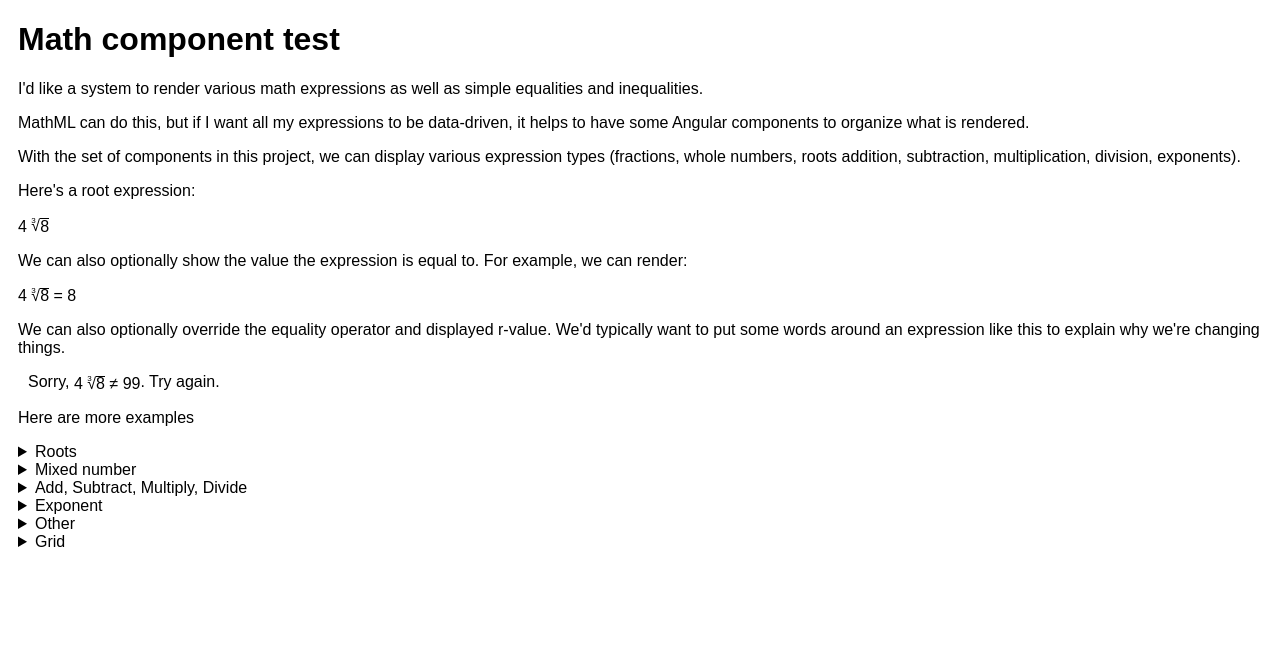
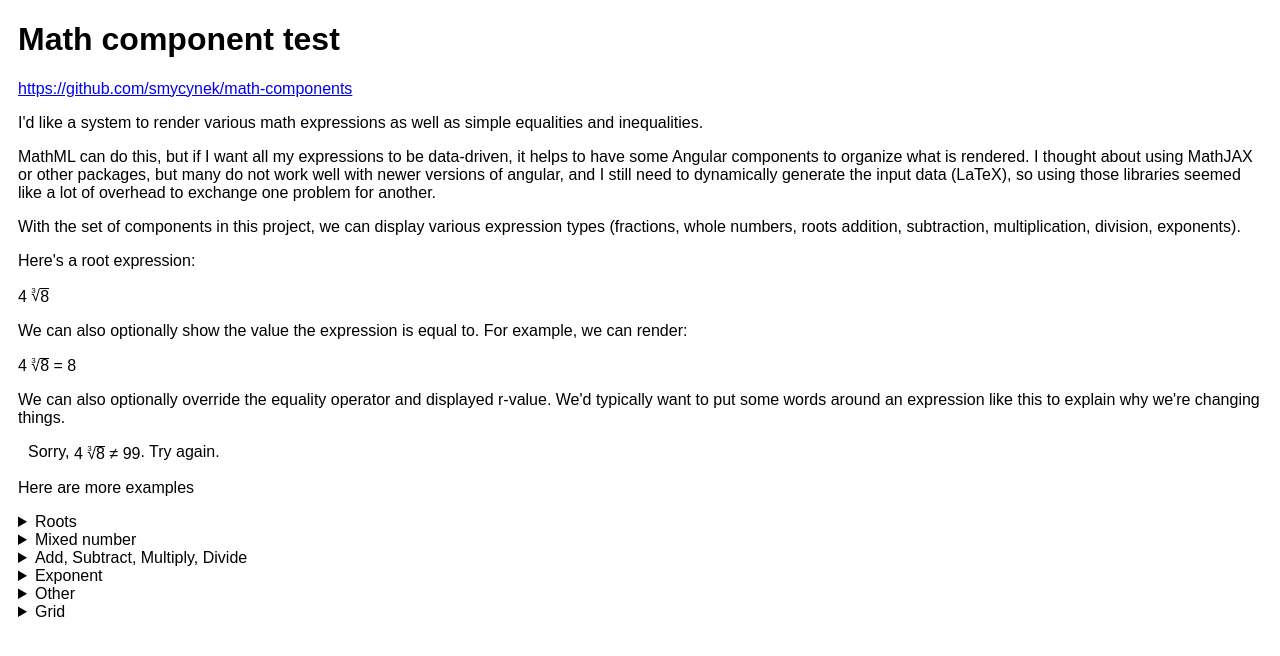
Before and after one commit to smycynek/math-components, an Angular app: page / in a window 1280 px wide. Shown: the top 656 px of the page. Built offline with nearby package versions, Linux system fonts and the light colour scheme.

Commit message:
add more comment info

```diff
--- a/src/app/app.component.html
+++ b/src/app/app.component.html
@@ -1,12 +1,18 @@
 <div>
     <h1>Math component test</h1>
 
+    <a href="https://github.com/smycynek/math-components">https://github.com/smycynek/math-components</a>
+
+
     <p>I'd like a system to render various math expressions as well as simple equalities and inequalities.</p>
     <p>MathML can do this, but if I want all my expressions to be data-driven, it helps to have some Angular
-        components to organize what is rendered.
-        </p>
+        components to organize what is rendered.  I thought about using MathJAX or other packages, but many do not
+        work well with newer versions of angular, and I still need to dynamically generate the input data (LaTeX),
+        so using those libraries seemed like a lot of overhead to exchange one problem for another.
+    </p>
 
-    <p>With the set of components in this project, we can display various expression types (fractions, whole numbers, roots
+    <p>With the set of components in this project, we can display various expression types (fractions, whole numbers,
+        roots
         addition, subtraction, multiplication, division, exponents).
     </p>
     <p>
@@ -28,7 +34,7 @@
     </p>
     <div>
         <span>{{preamble}}</span>
-        <math-exp [mathData]="getSampleRootWithOverriddenValue()"/>
+        <math-exp [mathData]="getSampleRootWithOverriddenValue()" />
         <span>{{postamble}}</span>
     </div>
 
@@ -99,7 +105,7 @@
 
         <div *ngFor="let rdata of getMixedNumDataRow(); index as i">
             <div class="col cell">
-                <math-exp [mathData]="rdata"/>
+                <math-exp [mathData]="rdata" />
             </div>
         </div>
 
```
